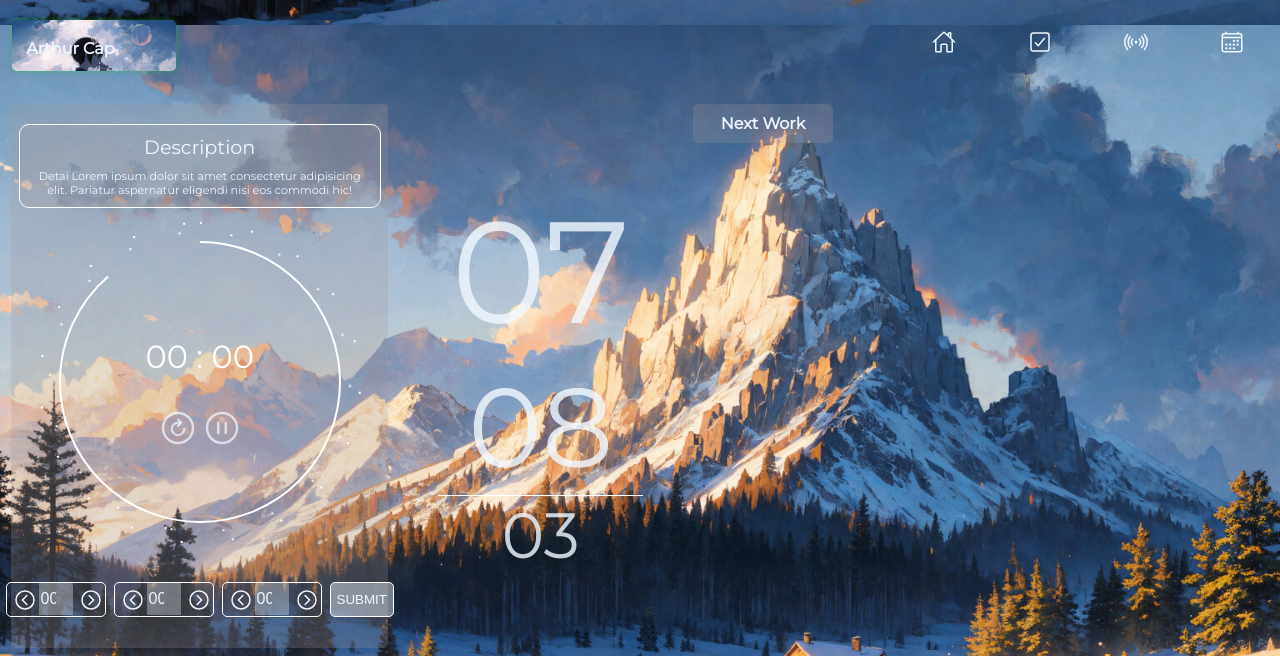
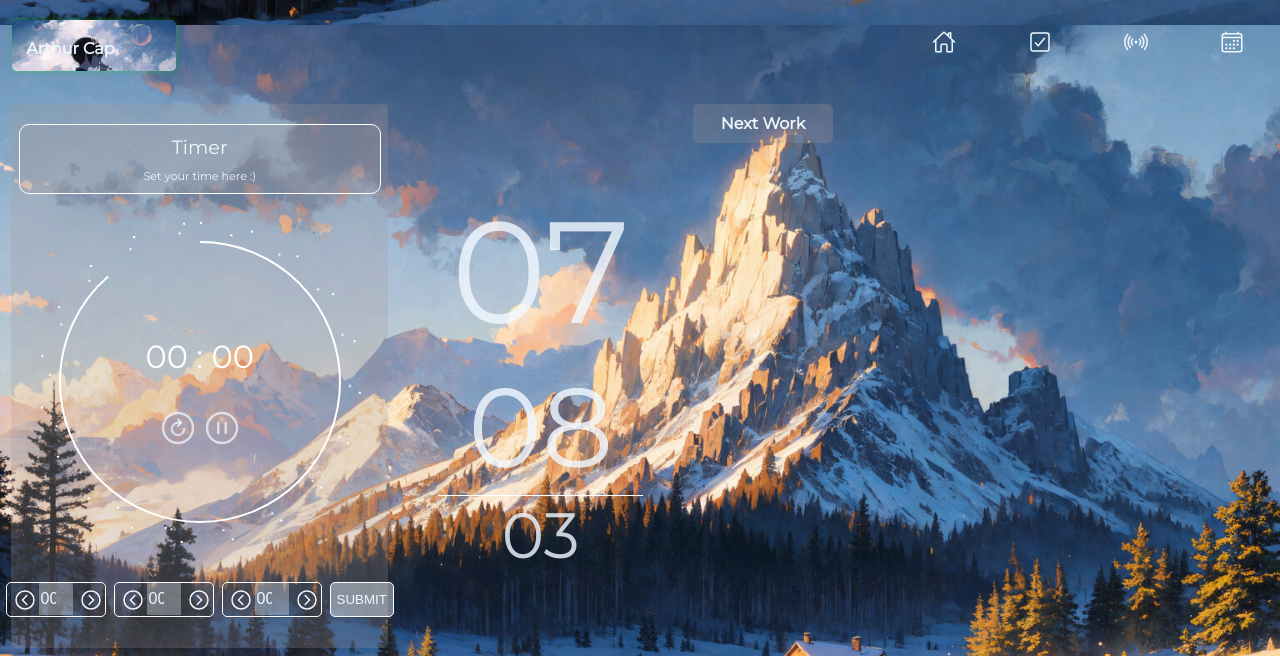
Before and after one commit to Arthur-Cap/pomodoro, a plain HTML site: page index.html in a window 1280 px wide. Shown: the top 656 px of the page. Drawn offline with nearby package versions, Linux system fonts and the light colour scheme; no server answers; a script that the page names is missing; a web font is replaced by a local one.

Commit message:
Update index.html

```diff
--- a/index.html
+++ b/index.html
@@ -50,10 +50,9 @@
       <div class="main-body">
         <div id="left-body" class="flex-colum">
           <div class="task-in-process">
-            <p class="work-description">Description</p>
-            <p class="work-detail">
-              Detai Lorem ipsum dolor sit amet consectetur adipisicing elit.
-              Pariatur aspernatur eligendi nisi eos commodi hic!
+            <p class="work-description" id="heading-des">Timer</p>
+            <p class="work-detail" id="heading-det">
+              Set your time here :)
             </p>
           </div>
           <div class="count-time">
@@ -217,6 +216,8 @@
             </div>
 
 
+
+
           </div>
 
         </div>
```
